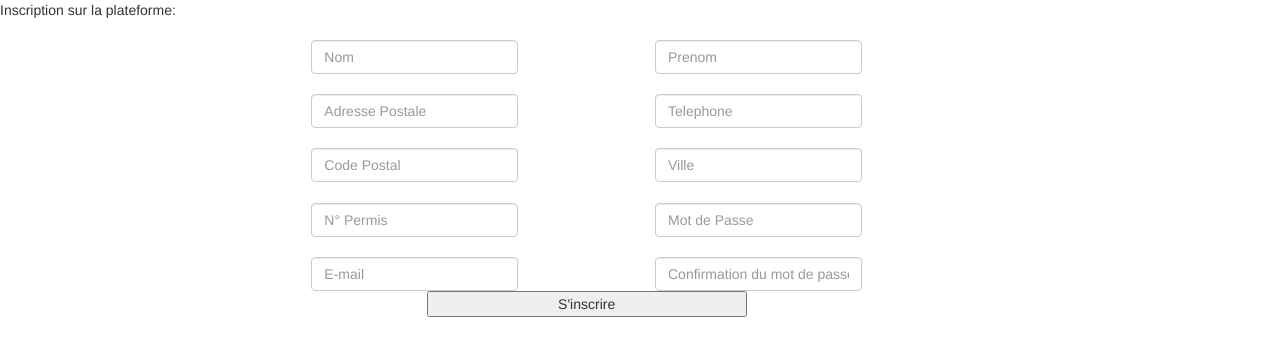
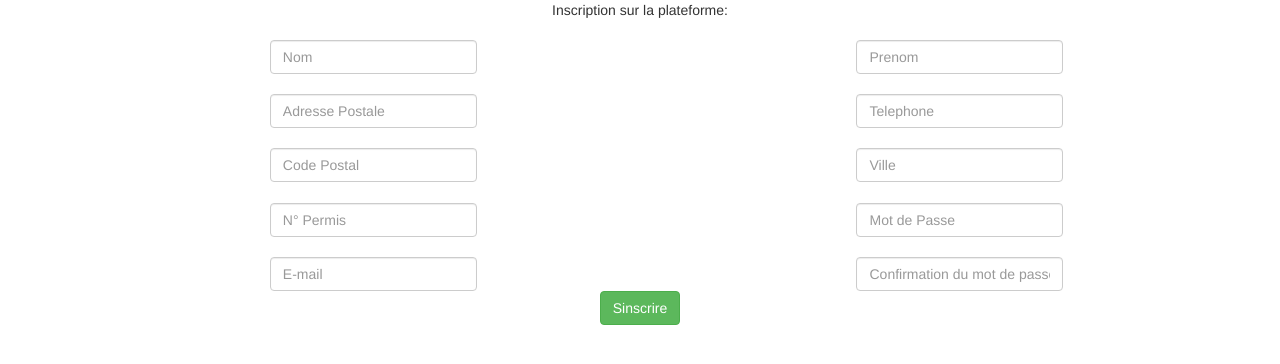
Before and after one commit to ThierrySuy/eMotion, a PHP site: page /inscription.php in a window 1280 px wide. Shown: the top 364 px of the page. Run offline with PHP 8.4, Linux system fonts and the light colour scheme; some libraries are stand-ins or nearby versions.

Commit message:
inscrire

```diff
--- a/envoyer.php
+++ b/envoyer.php
@@ -21,4 +21,7 @@ else // Non envoyé
     echo "Votre message n'a pas pu être envoyé";
 }
 
+ini_set("SMTP","smtp.gmail.com");
+ini_set("sendmail_from","suy.thierry21@gmail.com");
+
 ?>
--- a/inscription.php
+++ b/inscription.php
@@ -20,7 +20,7 @@
 
 
 
-	<body>
+	<center><body>
 		Inscription sur la plateforme:
 
 
@@ -36,7 +36,7 @@
 
 
 
-	<div class="container-fluid col-md-3 col-md-offset-2 text-right">
+	<div class="container-fluid col-md-3 col-md-offset-2">
 
 		<input placeholder="Nom" type="text" class="form-control" name="nom" value="<?php if (isset($_POST['nom'])) echo htmlentities(trim($_POST['nom'])); ?>" required="">
 
@@ -69,7 +69,7 @@
 		<div class="col-md-12"></div>
 
 
-	<div class="container-fluid col-md-3 col-md-offset-2 text-right"></br>
+	<div class="container-fluid col-md-3 col-md-offset-2"></br>
 
 		<input placeholder="N° Permis" type="text" class="form-control" name="numero_permis" value="<?php if (isset($_POST['numero_permis'])) echo htmlentities(trim($_POST['numero_permis'])); ?>" required=""></br>
 
@@ -94,11 +94,10 @@
 		</br>
 
 
-		<input class="container-fluid col-md-3 col-md-offset-4" type="submit" name="inscription" value="S'inscrire">
+		<!--<input class="container-fluid col-md-3 col-md-offset-4" type="submit" name="inscription" value="S'inscrire">-->
+		<button name="inscription" type="submit" class="btn btn-success">Sinscrire</button></center>
 
 		</form>
-
-
 
 
 <?php
```
